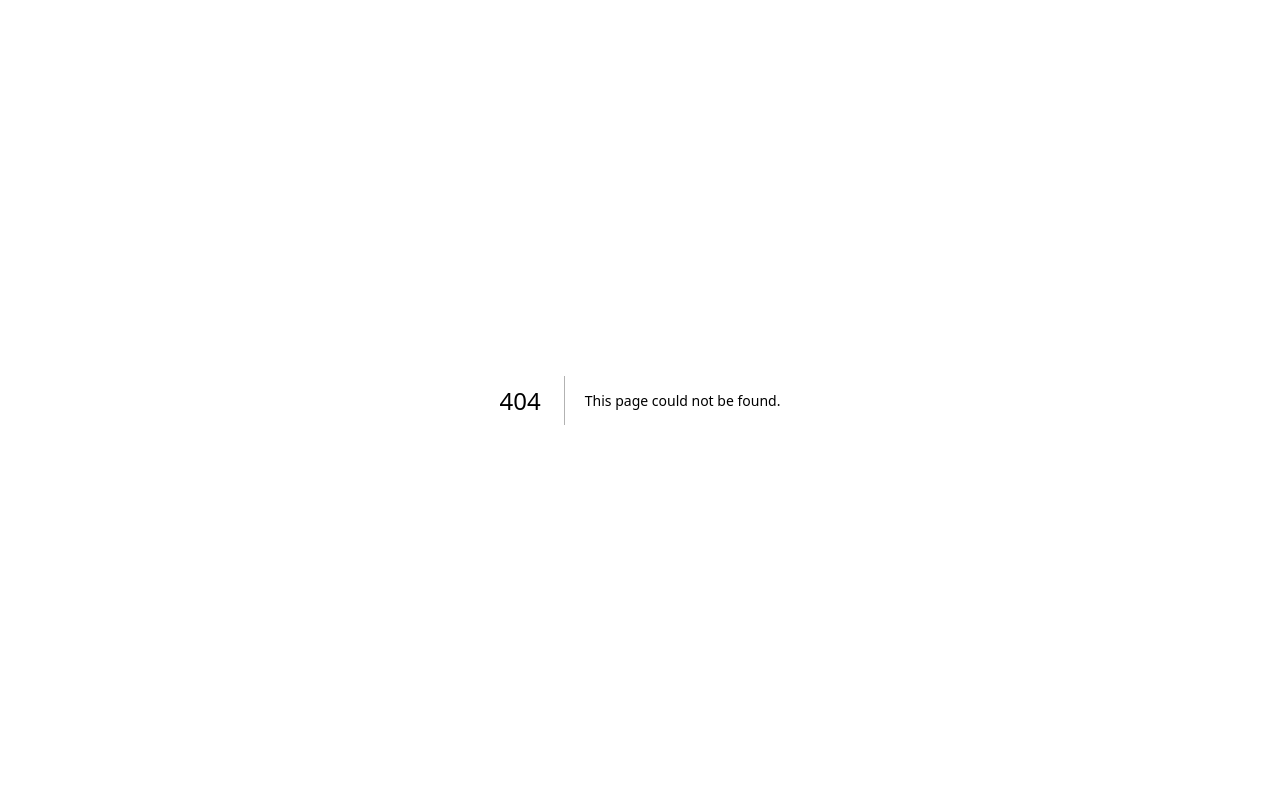
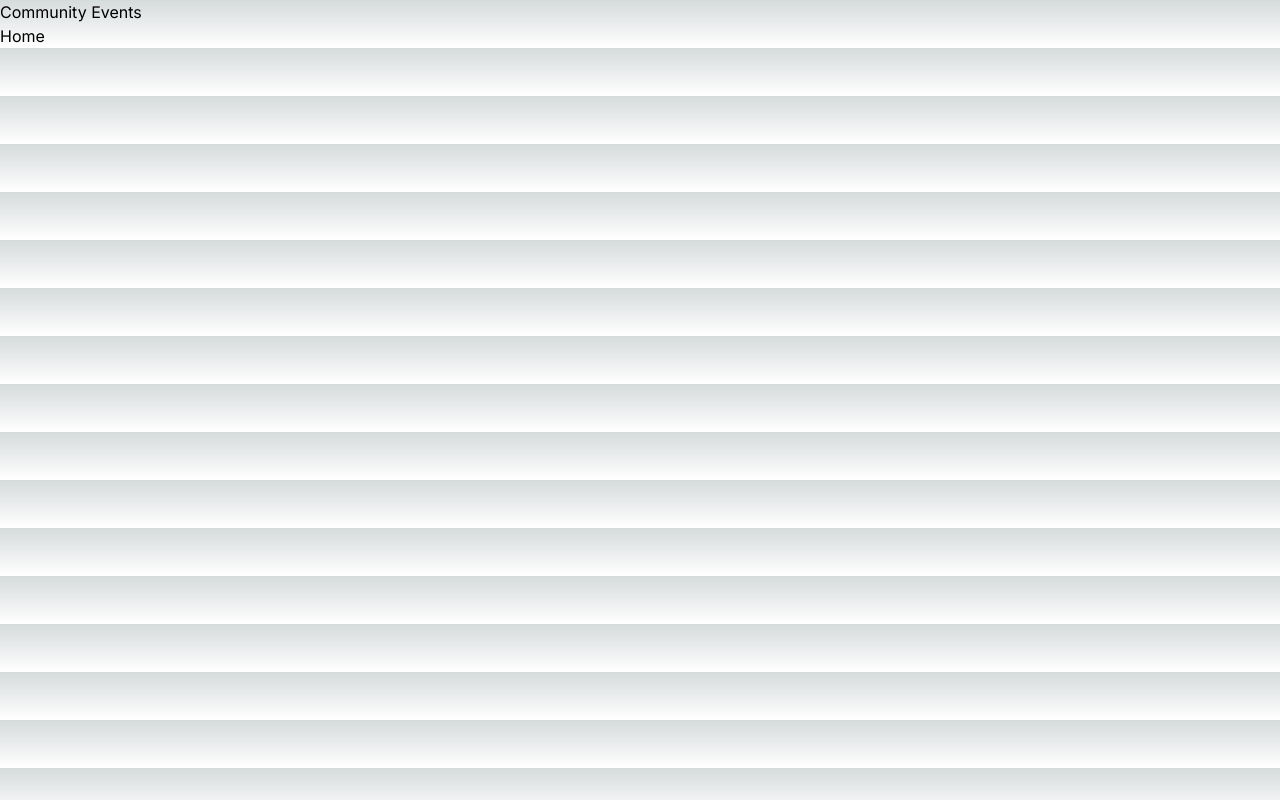
Before and after one commit to Prepsld/cprg306-assignments, a Next.js app: page /week2 in a window 1280 px wide. Before the commit this address had no page. Built offline with nearby package versions, Linux system fonts and the light colour scheme.

Commit message:
adds week page 2 and links

```diff
--- a/app/page.js
+++ b/app/page.js
@@ -1,8 +1,11 @@
+import Link from 'next/link';
+
 export default function Page
 () {
   return ( <main>
     <h1 className="text-4xl m-8">Hello world!</h1>
    <p>This is a paragraph, written by David Prepsl and following the teachers demonstration</p>
    <p>This is a second paragraph to demonstrate githubs checkpoints.</p>
+   <Link href="/week2">Week 2</Link>
    </main> );
 }
--- /dev/null
+++ b/app/week2/page.js
@@ -0,0 +1,10 @@
+import Link from 'next/link';
+
+export default function week2() {
+    return (
+        <main>
+            <h1>Community Events</h1>
+            <Link href="/">Home</Link>
+        </main>
+    );
+}
```
